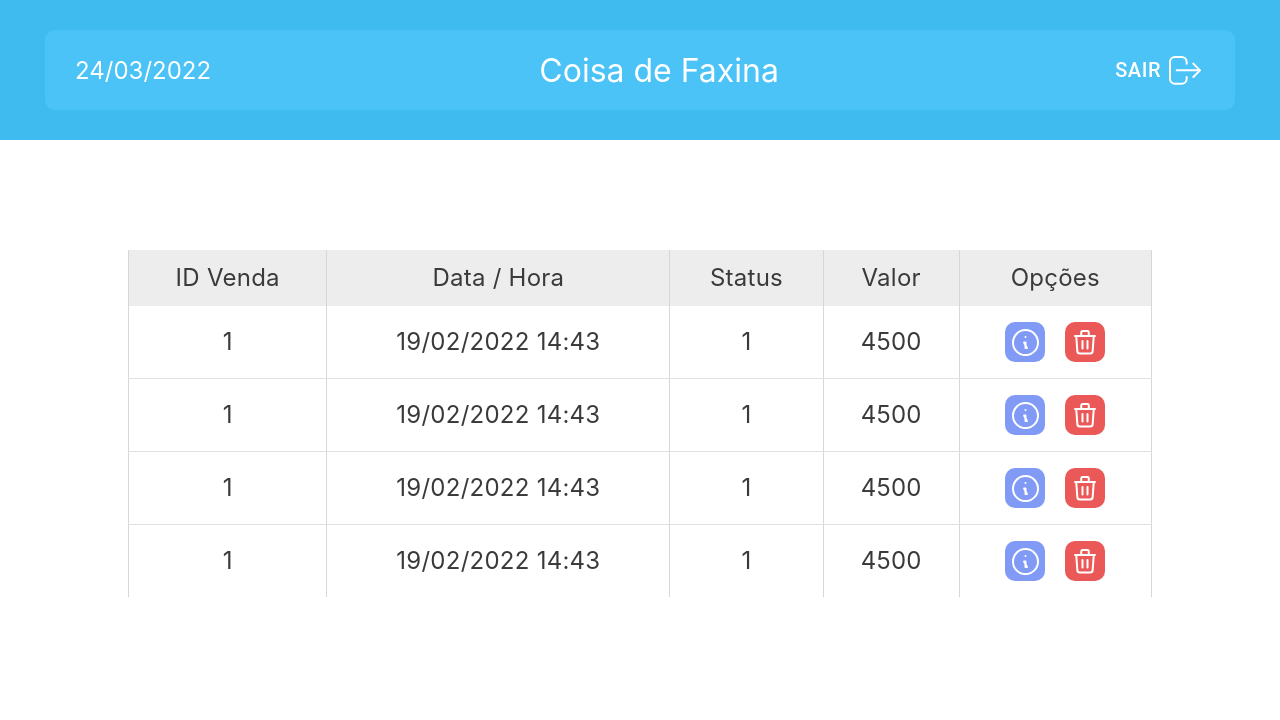
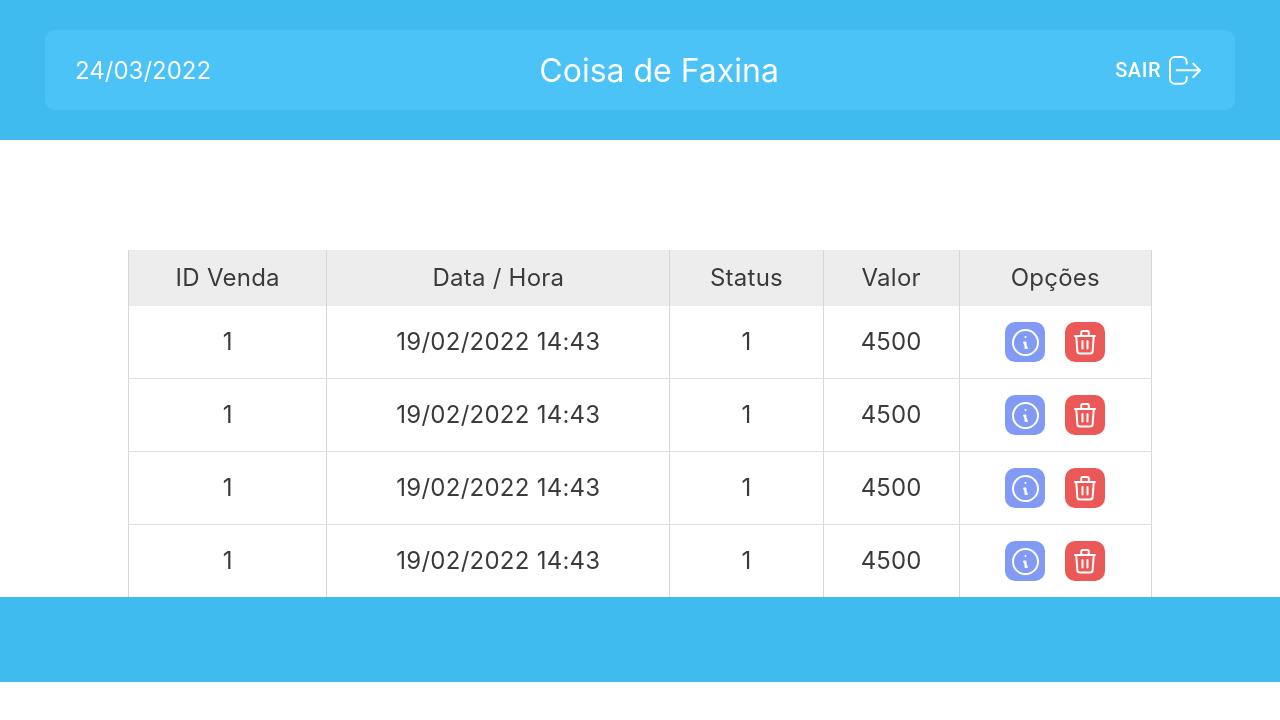
Before and after one commit to GustavoBarcaro/sys-vendas-limpeza, a React (Create React App) app: page / in a window 1280 px wide. Shown: the top 720 px of the page. Built offline with nearby package versions, Linux system fonts and the light colour scheme.

Commit message:
rebase to main

```diff
--- a/src/App.tsx
+++ b/src/App.tsx
@@ -3,6 +3,7 @@ import { BrowserRouter as Router } from 'react-router-dom';
 import { Route, Routes } from 'react-router';
 import Navbar from './layout/navbar';
 import Home from './pages/home';
+import Footer from './layout/footer';
 
 function App() {
   return (
@@ -14,6 +15,7 @@ function App() {
           <Route path="/" element={<Home />} />
         </Routes>
       </Router>
+      <Footer />
     </>
   );
 }
--- /dev/null
+++ b/src/layout/footer/footer.module.scss
@@ -0,0 +1,5 @@
+.footer {
+  width: 100%;
+  height: 85px;
+  background-color: #3fbbf0;
+}
--- /dev/null
+++ b/src/layout/footer/index.tsx
@@ -0,0 +1,6 @@
+import React from 'react';
+import styles from './footer.module.scss';
+
+export default function Footer(): JSX.Element {
+  return <footer className={styles.footer} />;
+}
```
